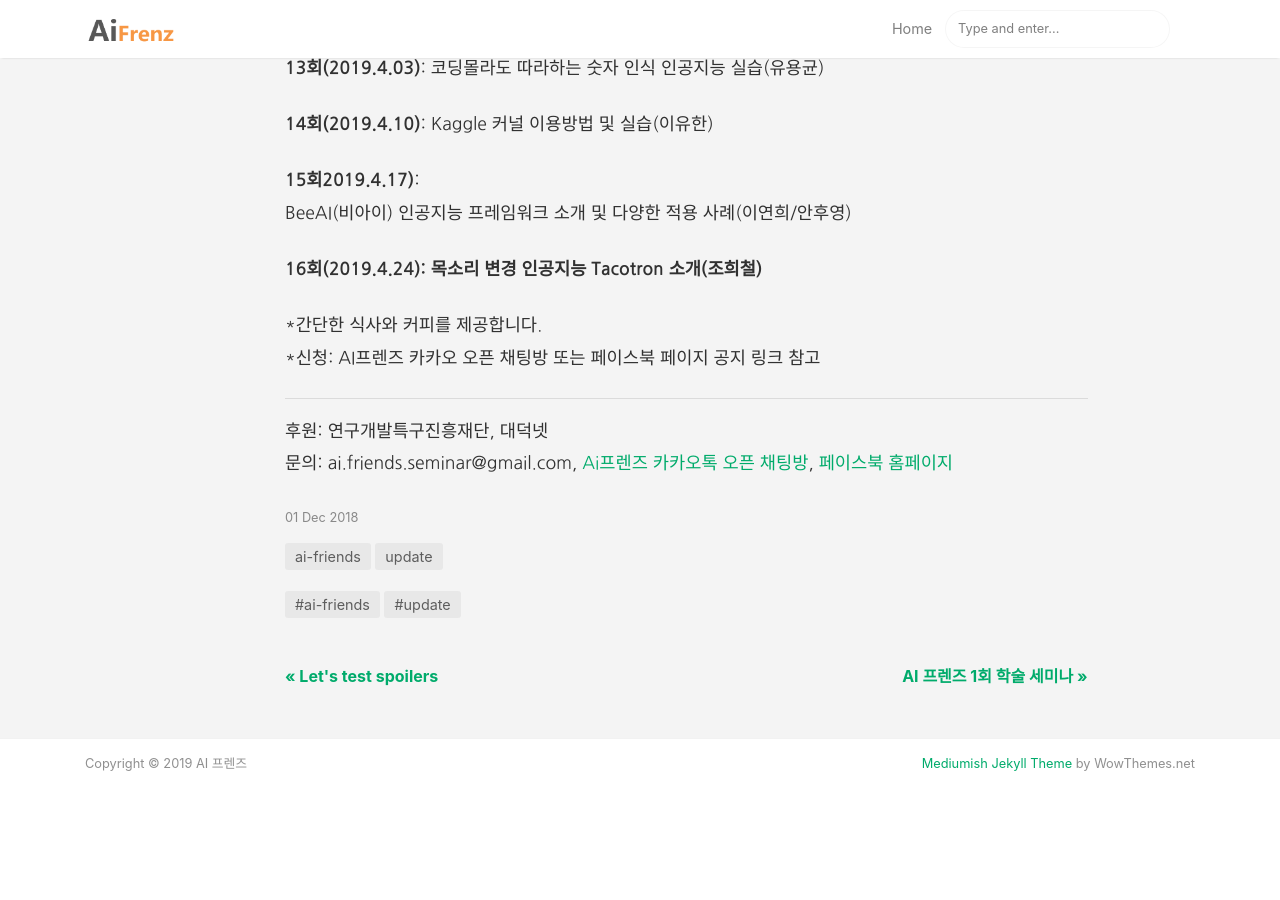
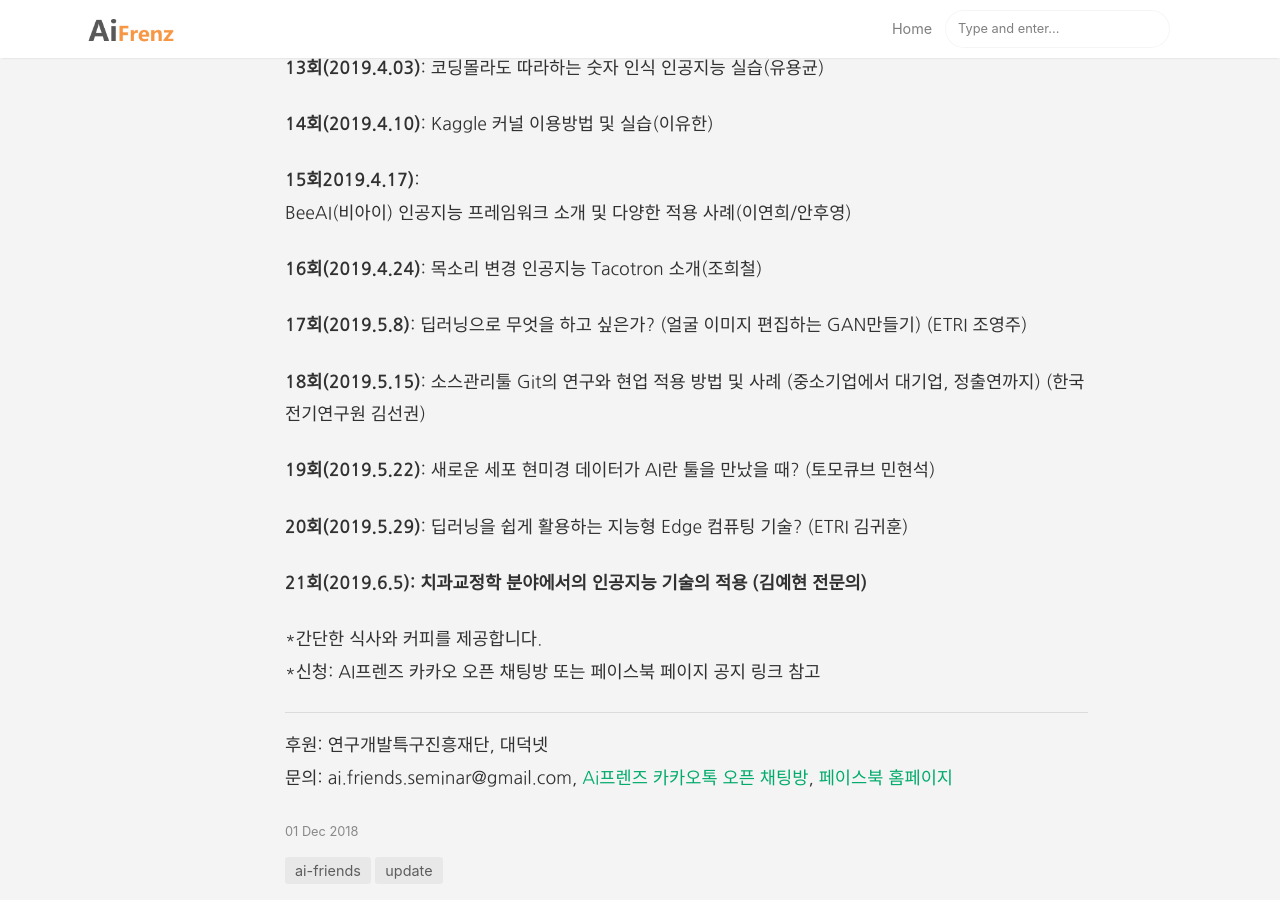
Before and after one commit to aifrenz/aifrenz.github.io, a Jekyll site: the page built from _posts/2018-12-01-welcome-to-ai-friends.markdown, in a window 1280 px wide and 900 px high, scrolled down 2611 px. Built offline with Jekyll 4.4.1, drawn with Linux system fonts in a browser that asks for light colours; comment, search, counter and statistics services are not loaded; before the commit the page ends 3458 px from its top, so only the background shows below that.

Commit message:
Update 2018-12-01-welcome-to-ai-friends.markdown

```diff
--- a/_posts/2018-12-01-welcome-to-ai-friends.markdown
+++ b/_posts/2018-12-01-welcome-to-ai-friends.markdown
@@ -86,9 +86,23 @@
 **15회2019.4.17)**:
   BeeAI(비아이) 인공지능 프레임워크 소개 및 다양한 적용 사례(이연희/안후영)
 
-**16회(2019.4.24):
-  목소리 변경 인공지능 Tacotron 소개(조희철)**
+**16회(2019.4.24)**:
+  목소리 변경 인공지능 Tacotron 소개(조희철)
 
+**17회(2019.5.8)**:
+  딥러닝으로 무엇을 하고 싶은가? (얼굴 이미지 편집하는 GAN만들기) (ETRI 조영주)
+
+**18회(2019.5.15)**:
+  소스관리툴 Git의 연구와 현업 적용 방법 및 사례 (중소기업에서 대기업, 정출연까지) (한국전기연구원 김선권)
+
+**19회(2019.5.22)**:
+  새로운 세포 현미경 데이터가 AI란 툴을 만났을 때? (토모큐브 민현석)
+
+**20회(2019.5.29)**:
+  딥러닝을 쉽게 활용하는 지능형 Edge 컴퓨팅 기술?  (ETRI 김귀훈)
+
+**21회(2019.6.5):
+  치과교정학 분야에서의 인공지능 기술의 적용 (김예현 전문의)**
 
 
 *간단한 식사와 커피를 제공합니다.
```
